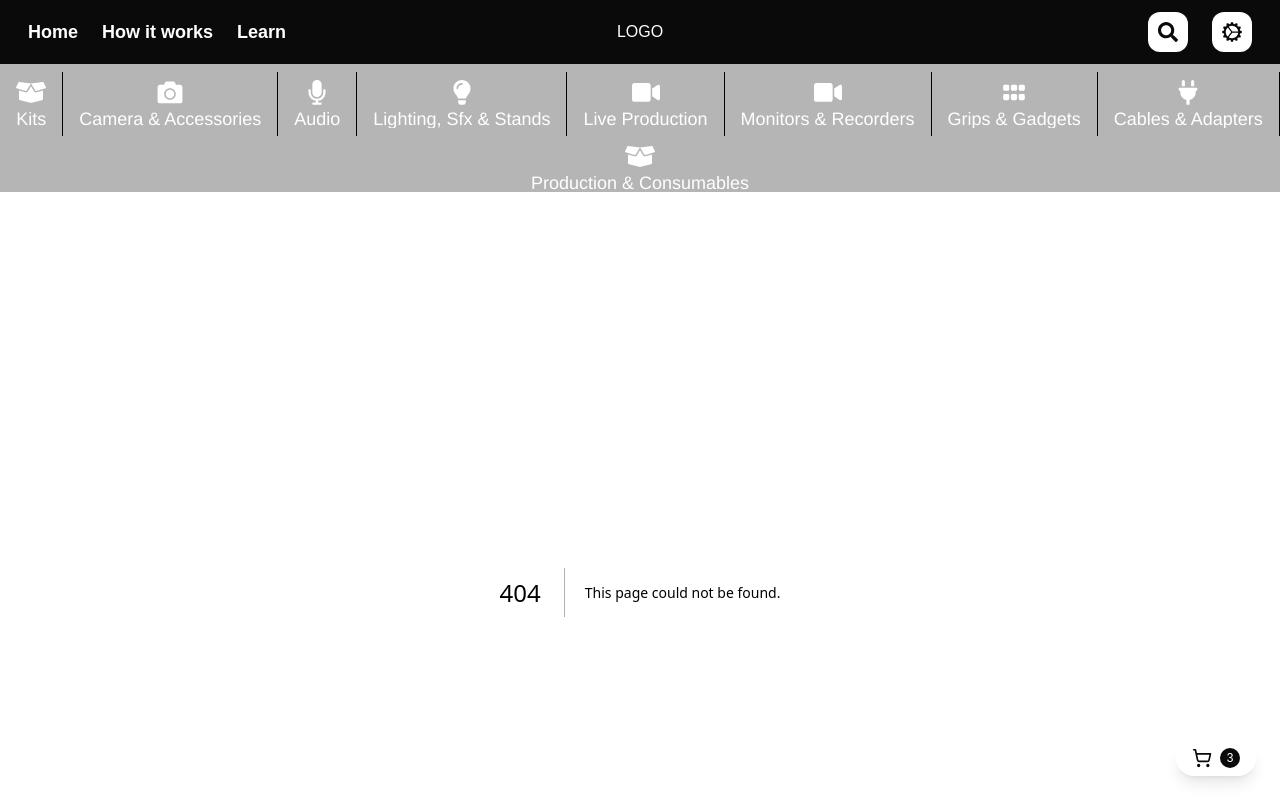
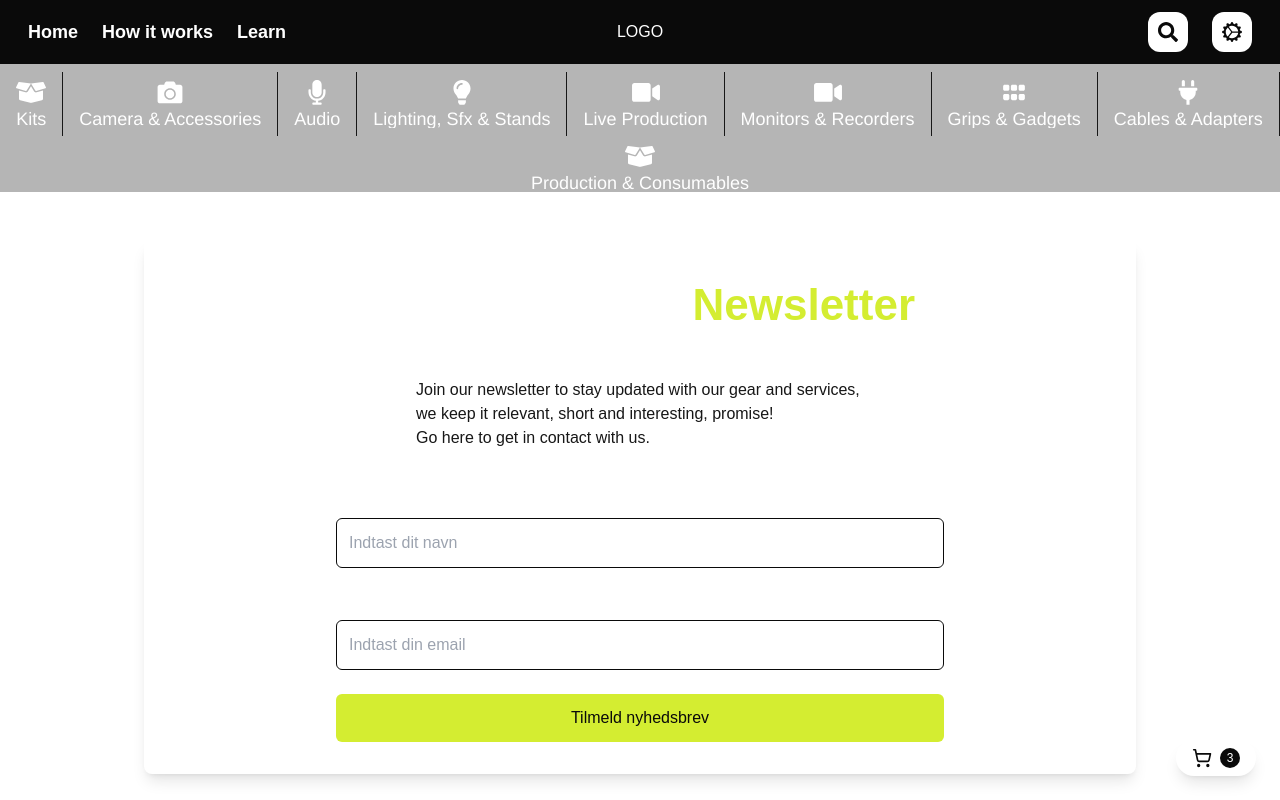
Before and after one commit to vabr0002/simplerent_new, a Next.js app: page /pages/stayUpdated in a window 1280 px wide. Before the commit this address had no page. Shown: the top 800 px of the page. Built offline with nearby package versions, Linux system fonts and the light colour scheme.

Commit message:
stayUpdated

```diff
--- /dev/null
+++ b/src/app/pages/stayUpdated/page.js
@@ -0,0 +1,89 @@
+"use client";
+import { useState } from "react";
+import Link from "next/link";
+
+export default function Home() {
+  const [email, setEmail] = useState("");
+  const [name, setName] = useState("");
+
+  const handleSubmit = (e) => {
+    e.preventDefault();
+    console.log("Newsletter signup:", { email, name });
+    alert("Tak for tilmelding! Du er nu tilmeldt vores nyhedsbrev.");
+    setEmail("");
+    setName("");
+  };
+
+  return (
+    <div className="max-w-5xl mx-auto my-12 px-4">
+      <div className="bg-gray-800 p-8 rounded-lg shadow-lg">
+        <h1 className="text-h1 font-bold text-center mb-8 text-white">
+          Sign up for our <span className="text-lime">Newsletter</span>
+        </h1>
+
+        <div className="mx-60 my-10">
+          <p>
+            Join our newsletter to stay updated with our gear and services, we
+            keep it relevant, short and interesting, promise!
+          </p>
+          <p>
+            Go{" "}
+            <Link href="/pages/contactUs" className="hover:text-lime">
+              here
+            </Link>{" "}
+            to get in contact with us.{" "}
+          </p>
+        </div>
+
+        <form onSubmit={handleSubmit} className="space-y-6 mx-40">
+          <div>
+            <label
+              htmlFor="name"
+              className="block mb-2 text-sm font-medium text-white"
+            >
+              Navn
+            </label>
+            <input
+              type="text"
+              id="name"
+              name="name"
+              value={name}
+              onChange={(e) => setName(e.target.value)}
+              className="w-full p-3 text-black border border-gray-300 rounded-md focus:outline-none focus:ring-2 focus:ring-lime"
+              placeholder="Indtast dit navn"
+              required
+            />
+          </div>
+
+          <div>
+            <label
+              htmlFor="email"
+              className="block mb-2 text-sm font-medium text-white"
+            >
+              Email
+            </label>
+            <input
+              type="email"
+              id="email"
+              name="email"
+              value={email}
+              onChange={(e) => setEmail(e.target.value)}
+              className="w-full p-3 text-black border border-gray-300 rounded-md focus:outline-none focus:ring-2 focus:ring-lime"
+              placeholder="Indtast din email"
+              required
+            />
+          </div>
+
+          <div>
+            <button
+              type="submit"
+              className="w-full py-3 px-4 bg-lime text-black font-medium rounded-md hover:bg-transparent hover:text-lime transition-colors duration-300"
+            >
+              Tilmeld nyhedsbrev
+            </button>
+          </div>
+        </form>
+      </div>
+    </div>
+  );
+}
```
